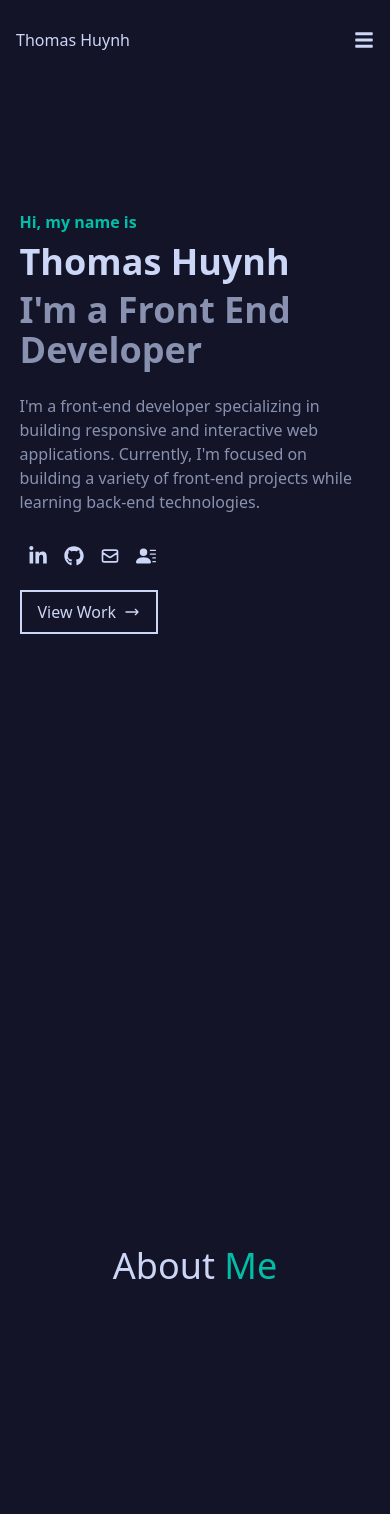
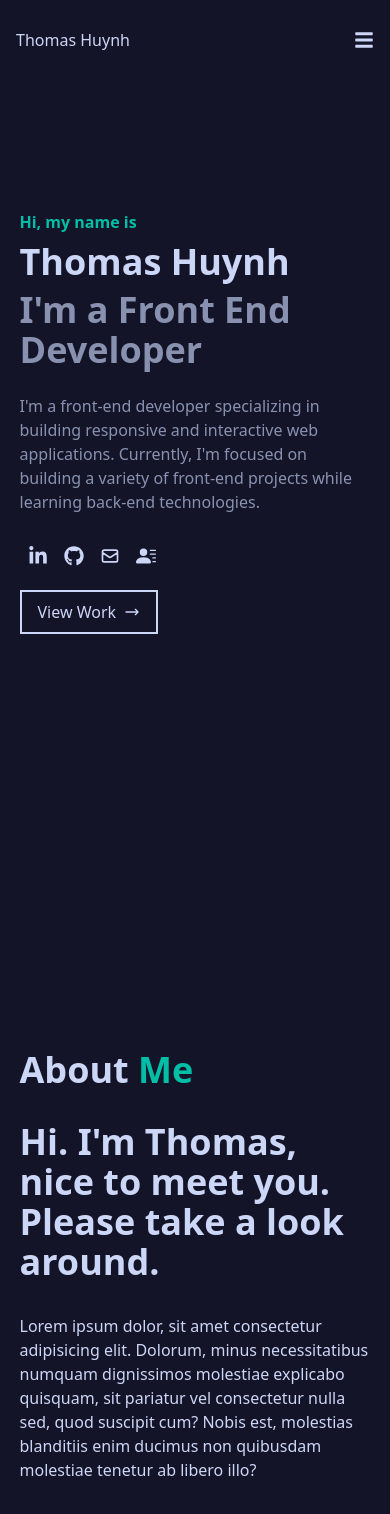
Before and after one commit to thomasthuynh/personal-portfolio, a React (Vite) app: page / in a window 390 px wide. Shown: the top 1514 px of the page. Built offline with nearby package versions, Linux system fonts and the light colour scheme.

Commit message:
Added and styled fully responsive About component. Minor adjustment to Home max width

```diff
--- a/src/components/About.jsx
+++ b/src/components/About.jsx
@@ -2,9 +2,29 @@ import React from "react";
 
 const About = () => {
   return (
-    <section className="h-screen w-full bg-primary">
-      <div className="h-full flex justify-center items-center text-white">
-        <h2 className="text-4xl">About <span className="text-neon">Me</span></h2>
+    <section className="bg-primary h-screen w-full">
+      <div className="mx-auto flex h-full w-[90%] max-w-[1000px] flex-col justify-center text-white">
+        <h2 className="pb-8 text-4xl font-bold md:text-center">
+          About <span className="text-neon">Me</span>
+        </h2>
+
+        <div className="grid md:grid-cols-2 gap-8">
+          <div>
+            <p className="text-4xl font-bold md:text-right">
+              Hi. I'm Thomas, nice to meet you. Please take a look around.
+            </p>
+          </div>
+
+          <div>
+            <p>
+              Lorem ipsum dolor, sit amet consectetur adipisicing elit. Dolorum,
+              minus necessitatibus numquam dignissimos molestiae explicabo
+              quisquam, sit pariatur vel consectetur nulla sed, quod suscipit
+              cum? Nobis est, molestias blanditiis enim ducimus non quibusdam
+              molestiae tenetur ab libero illo?
+            </p>
+          </div>
+        </div>
       </div>
     </section>
   );
--- a/src/components/Home.jsx
+++ b/src/components/Home.jsx
@@ -6,7 +6,7 @@ import { HiOutlineArrowNarrowRight } from "react-icons/hi";
 const Home = () => {
   return (
     <header className="bg-primary relative h-screen w-full">
-      <div className="mx-auto flex h-full w-[90%] max-w-[900px] flex-col justify-center">
+      <div className="mx-auto flex h-full w-[90%] max-w-[1000px] flex-col justify-center">
         <p className="text-neon font-semibold">Hi, my name is</p>
         <h1 className="py-2 text-4xl font-bold text-white sm:text-5xl md:text-6xl lg:text-7xl">
           Thomas Huynh
```
